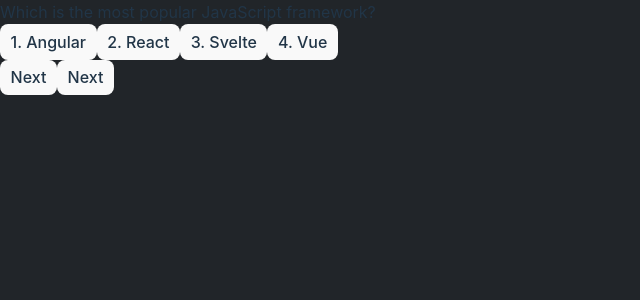
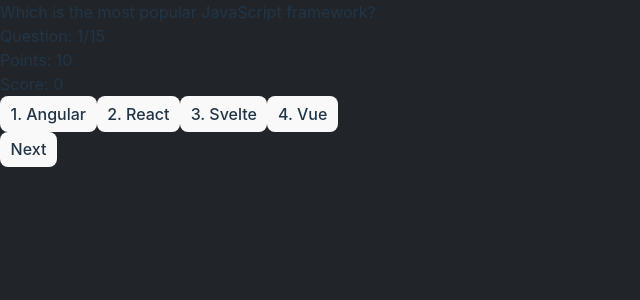
Before and after one commit to shohan11d/react-quiz, a React (Vite) app: page / in a window 1280 px wide. Both pictures are taken after a click on the button "Start Quiz". Shown: the top 300 px of the page, without its empty margins (0-640 px from the left). Built offline with nearby package versions, Linux system fonts and the light colour scheme; data requests are answered from the project's data file.

Commit message:
ract-quiz app done

```diff
--- a/src/App.jsx
+++ b/src/App.jsx
@@ -1,36 +1,62 @@
 import { useReducer } from 'react';
 import StartScreen from './components/StartScreen';
-import StartQuestion from './components/QuestionPage';
+import StartQuestion from './components/displayQuestion';
+import EndPage from './components/EndPage';
 
 const initialState = {
   questions: [],
   status: 'idle',
   error: null,
   index: 0,
+  score: 0,
+  maxPoints: 0,
 };
 
 function reducer(state, action) {
   // status: idile, start
   switch (action.type) {
     case 'dataReceived':
-      return { ...state, status: 'idle', questions: action.payload };
+      return {
+        ...state,
+        status: 'idle',
+        questions: action.payload,
+        maxPoints: action.payload.reduce((acc, curr) => acc + curr.points, 0),
+      };
     case 'dataFailed':
       return { ...state, status: 'error', error: action.payload };
     case 'startQuiz':
       return { ...state, status: 'start' };
+    case 'nextQuestion':
+      return { ...state, index: state.index + 1 };
+    case 'correct':
+      return { ...state, score: state.score + action.payload };
+    case 'wrong':
+      return { ...state, score: state.score + action.payload };
+    case 'endQuiz':
+      return { ...state, status: 'end' };
     default:
       return state;
   }
 }
 
 function App() {
-  const [{ questions, status, index }, dispatch] = useReducer(reducer, initialState);
+  const [{ questions, score, maxPoints, status, index }, dispatch] = useReducer(
+    reducer,
+    initialState
+  );
 
-  console.log(status)
+  console.log(status);
   return (
     <div>
       {status === 'idle' && <StartScreen dispatch={dispatch} />}
-      {status === 'start' && <StartQuestion dispatch={dispatch} index={index} questions={questions} />}
+      {status === 'start' && (
+        <StartQuestion
+          dispatch={dispatch}
+          index={index}
+          questions={questions}
+        />
+      )}
+      {status === 'end' && <EndPage score={score} maxPoints={maxPoints} />}
     </div>
   );
 }
--- /dev/null
+++ b/src/components/EndPage.jsx
@@ -0,0 +1,13 @@
+function EndPage({ score, maxPoints }) {
+  return (
+    <div>
+      <h1 className="text-4xl p-5 mt-10 text-blue-400">End of Quiz</h1>
+      <p className="text-xl p-5">
+        Your score is: {score}/ {maxPoints}
+      </p>
+      <p className="text-xl p-5">Thank you for taking the quiz</p>
+    </div>
+  );
+}
+
+export default EndPage;
--- a/src/components/QuestionOptions.jsx
+++ b/src/components/QuestionOptions.jsx
@@ -1,9 +1,9 @@
-function QuestionOptions({ questionContainer }) {
+function QuestionOptions({ questionContainer, handleAnswer }) {
   return (
     <div>
       <p>
         {questionContainer.options.map((item, i) => (
-          <button className="text-2xl p-5 m-5" key={questionContainer.id}>
+          <button onClick={()=>handleAnswer(i)} className="text-2xl p-5 m-5" key={Date.now() + i}>
             {i + 1}. {item}
           </button>
         ))}
--- a/src/components/QuestionPage.jsx
+++ /dev/null
@@ -1,19 +0,0 @@
-import QuestionOptions from './QuestionOptions';
-
-function StartQuestion({ questions, index }) {
-  const questionContainer = questions[index];
-  //   [question, options, correctOption, PointerEvent, id] = questions;
-  return (
-    <div>
-      <h2 className="text-4xl p-5 mt-10 text-blue-400">
-        {questionContainer.question}
-      </h2>
-
-      <QuestionOptions questionContainer={questionContainer} />
-      <button className='text-black bg-blue-400 p-5 m-5'>Next</button>
-      <button className='text-black bg-blue-400 p-5 m-5'>Next</button>
-    </div>
-  );
-}
-
-export default StartQuestion;
--- /dev/null
+++ b/src/components/displayQuestion.jsx
@@ -0,0 +1,52 @@
+import QuestionOptions from './QuestionOptions';
+
+function displayQuestion({ questions, index, dispatch }) {
+  const questionContainer = questions[index];
+  //   [question, options, correctOption, PointerEvent, id] = questions;
+
+  function handleAnswer(option) {
+    if (option === questionContainer.correctOption) {
+      dispatch({ type: 'correct', payload: questionContainer.points });
+    } else {
+      dispatch({ type: 'wrong', payload: 0 });
+    }
+  }
+
+  function handleNext() {
+    index + 1 < questions.length && dispatch({ type: 'nextQuestion' });
+    index + 1 === questions.length && dispatch({ type: 'endQuiz' });
+  }
+  return (
+    <div>
+      <h2 className="text-4xl p-5 mt-10 text-blue-400">
+        {questionContainer.question}
+      </h2>
+
+      <div className="flex justify-between ">
+        <div>
+          <p className="px-2 text-xl  mx-5">
+            Question: {index + 1}/{questions.length}
+          </p>
+          <p className="px-2 text-xl  mx-5">
+            Points: {questionContainer.points}
+          </p>
+        </div>
+        <p className="px-2 text-xl text-green-300  mx-5">Score: 0</p>
+      </div>
+
+      <QuestionOptions
+        questionContainer={questionContainer}
+        handleAnswer={handleAnswer}
+      />
+
+      <button
+        onClick={handleNext}
+        className="text-black bg-blue-400 p-5 m-5 hover:bg-blue-800 "
+      >
+        Next
+      </button>
+    </div>
+  );
+}
+
+export default displayQuestion;
```
